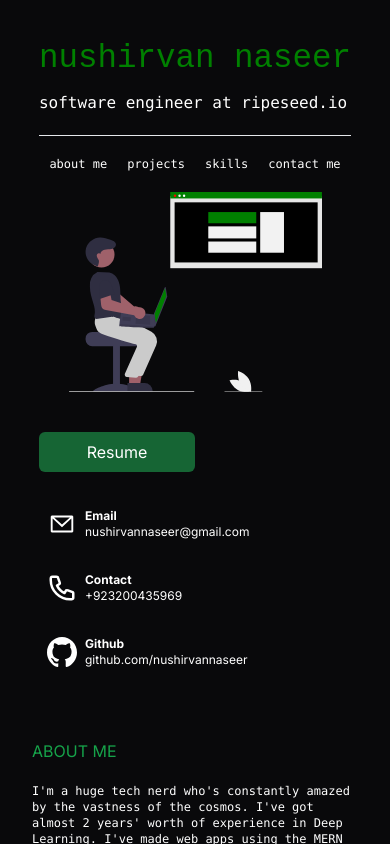
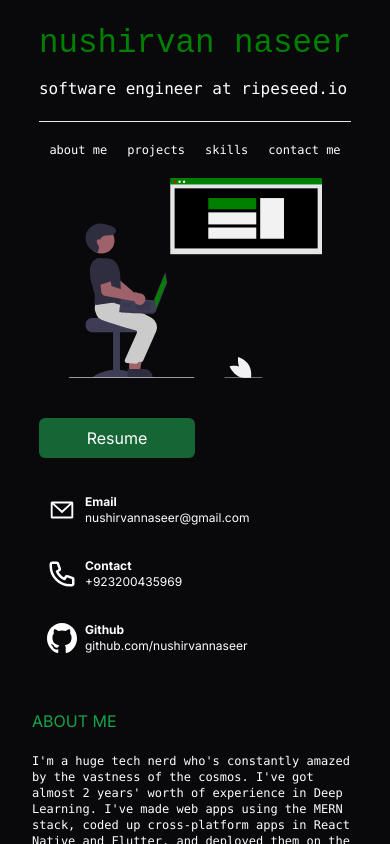
Before and after one commit to nushirvannaseer/portfolio, a Next.js app: page / in a window 390 px wide. Shown: the top 844 px of the page. Built offline with nearby package versions, Linux system fonts and the light colour scheme.

Commit message:
fixed ui breaking on small screens

```diff
--- a/app/components/LeftPanel/LeftPanel.tsx
+++ b/app/components/LeftPanel/LeftPanel.tsx
@@ -14,7 +14,7 @@ import ScrollLink from "../ScrollLink/ScrollLink";
 
 const LeftPanel = () => {
 	return (
-		<div className="lg-h-screen flex  w-full lg:w-[40%] p-5 h-screen sm:h-[70%]flex-wrap flex-row lg:sticky lg:top-0">
+		<div className="lg-h-full flex  w-full lg:w-[40%] p-5 h-full sm:h-[70%] flex-wrap flex-row lg:sticky lg:top-0">
 			<div className="flex flex-col align-middle mx-auto sm:mx-0 lg:mx-auto my-auto">
 				<TypeAnimation
 					sequence={["nushirvan naseer"]}
```
